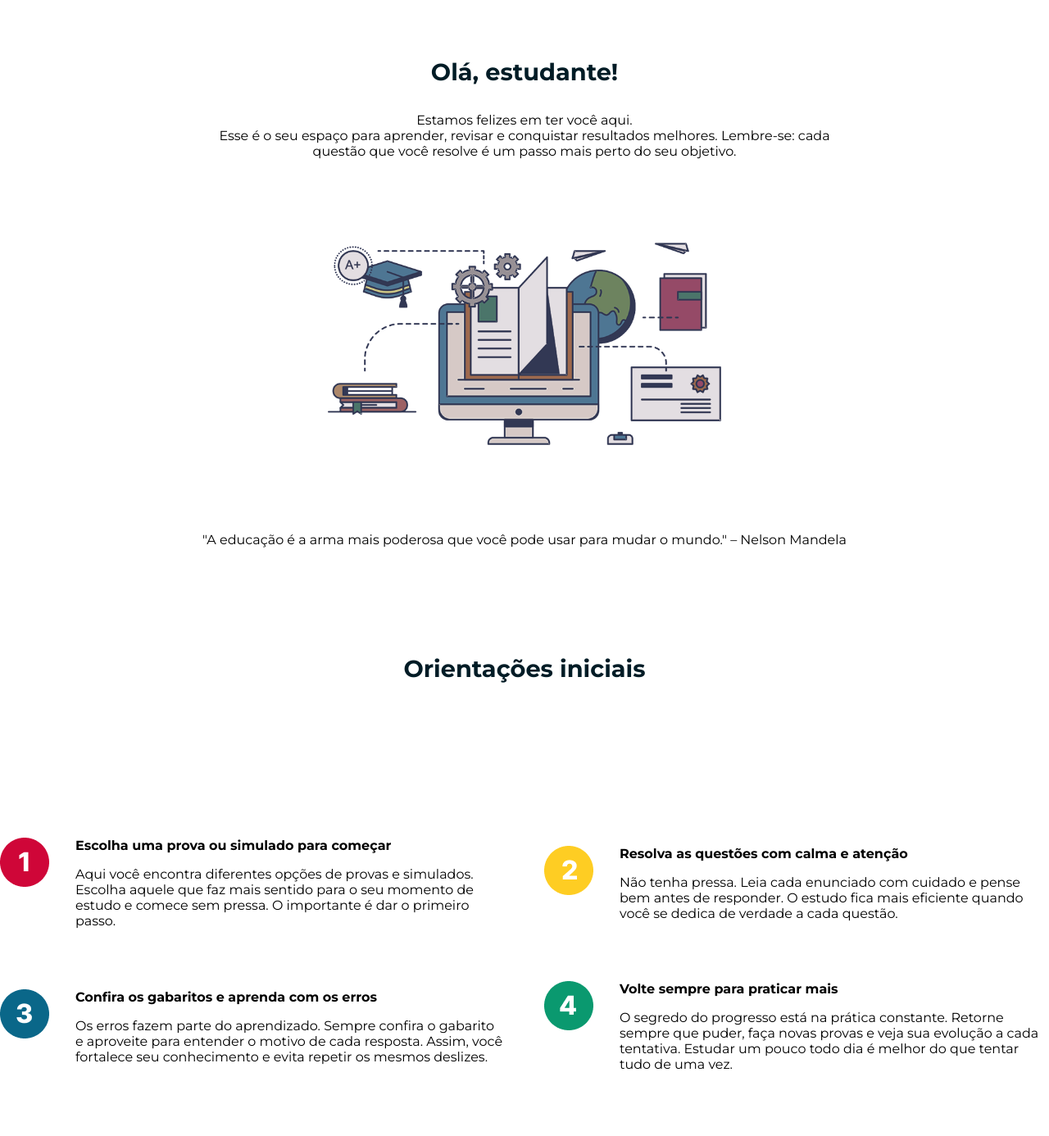
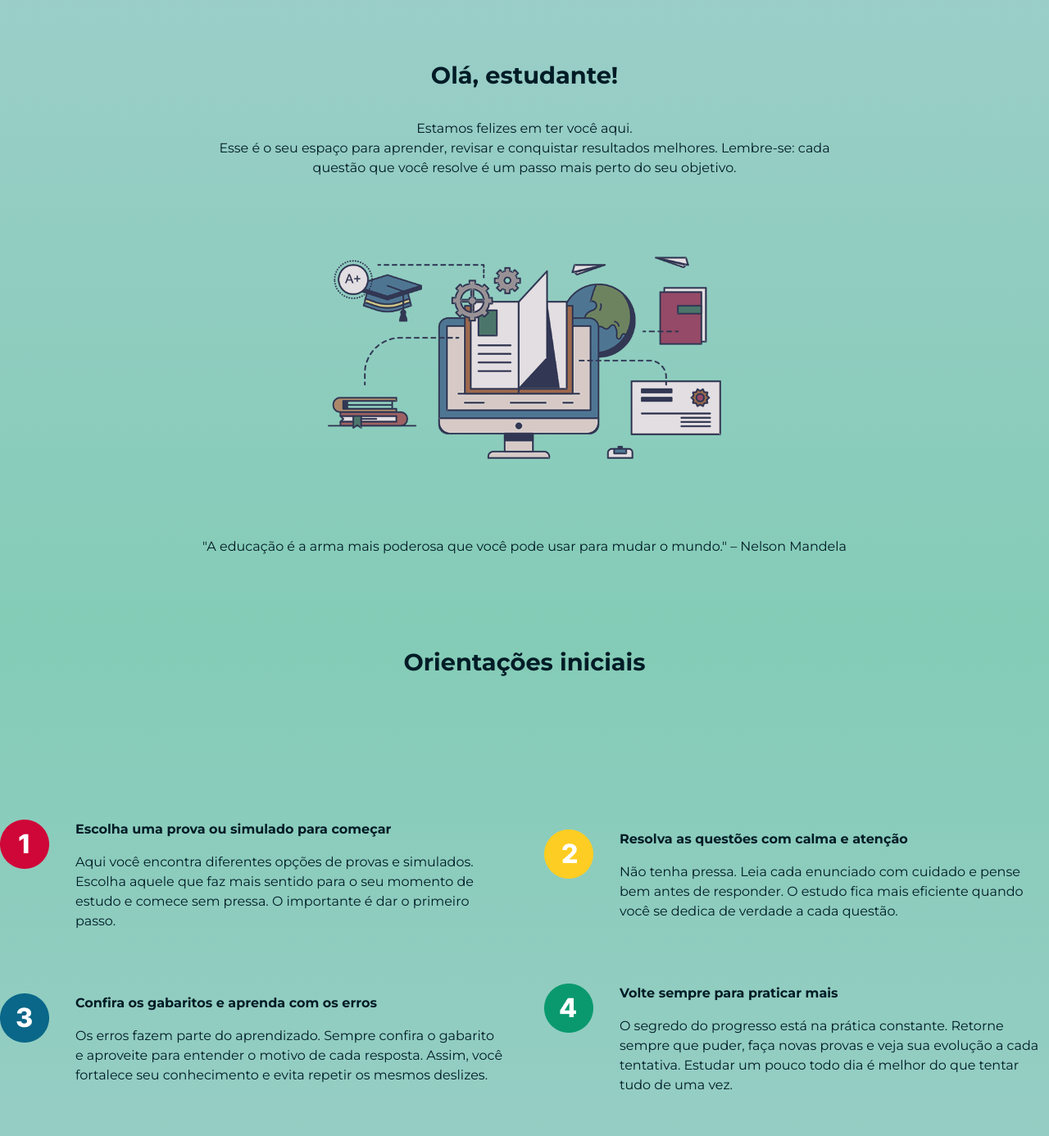
Before and after one commit to clayton-oly/SimuQuestFrontAngular, an Angular app: page / in a window 1280 px wide. Shown: the part 891-2277 px from the top of the page at 82% size. Built offline with nearby package versions, Linux system fonts and the light colour scheme; no server answers.

Commit message:
alteração na estilização da home

```diff
--- a/angular.json
+++ b/angular.json
@@ -30,7 +30,8 @@
               "@angular/material/prebuilt-themes/azure-blue.css",
               "src/styles.css"
             ],
-            "scripts": []
+            "scripts": [
+            ]
           },
           "configurations": {
             "production": {
--- a/src/app/app.component.css
+++ b/src/app/app.component.css
@@ -5,5 +5,5 @@
 }
 
 .conteudo {
-  /* flex: 1; */
+  flex: 1;
 }
--- a/src/app/pages/home/home.component.html
+++ b/src/app/pages/home/home.component.html
@@ -264,4 +264,5 @@
 
   </div>
 
+
 </main>
--- a/src/app/pages/home/home.component.scss
+++ b/src/app/pages/home/home.component.scss
@@ -19,6 +19,18 @@
   --clr-smoke: #475d65;
   --clr-ebony: #001c26;
   --clr-onyx: #000000;
+}
+
+/* final season*/
+
+/*season Main*/
+main {
+  background: linear-gradient(
+    to top,
+    var(--clr-navy-one),
+    var(--clr-jade-one),
+    var(--clr-navy-one),
+  );
 }
 
 /* final season*/
@@ -187,6 +199,7 @@
           display: flex;
           flex-direction: column;
           gap: 1em;
+          color: var(--clr-ebony);
 
           .title-intro {
             color: var(--clr-ebony);
@@ -201,10 +214,13 @@
 
       & ul {
         & li {
-          .sub-title-one-intro {}
+          .sub-title-one-intro {
+            color: var(--clr-ebony);
+          }
 
           .sub-title-two-intro {
             max-width: 800px;
+            color: var(--clr-ebony);
           }
         }
       }
@@ -222,6 +238,7 @@
 
   .frase-intro {
     display: flex;
+    color: var(--clr-ebony);
   }
 }
 
@@ -266,10 +283,10 @@
             display: flex;
             flex-direction: column;
             gap: 1em;
+            color: var(--clr-ebony);
 
             .title-one {
               font-weight: bold;
-
             }
 
             .text-one {
@@ -293,6 +310,7 @@
             display: flex;
             flex-direction: column;
             gap: 1em;
+            color: var(--clr-ebony);
 
             .title-two {
               font-weight: bold;
@@ -320,6 +338,7 @@
             display: flex;
             flex-direction: column;
             gap: 1em;
+            color: var(--clr-ebony);
 
             .title-three {
               font-weight: bold;
@@ -347,6 +366,7 @@
             display: flex;
             flex-direction: column;
             gap: 1em;
+            color: var(--clr-ebony);
 
             .title-for {
               font-weight: bold;
@@ -505,7 +525,6 @@
         border-width: 0.1em;
         border-style: solid;
         border-color: var(--clr-navy);
-        // overflow: hidden;
         resize: none;
 
       }
@@ -514,7 +533,8 @@
         display: flex;
         align-items: center;
         justify-content: end;
-        .btn-request{
+
+        .btn-request {
           background: var(--clr-navy);
           border: none;
           color: #fff;
@@ -546,6 +566,7 @@
         align-items: center;
         text-align: center;
         gap: 1em;
+        color: var(--clr-ebony);
 
         .final-text-request {}
 
--- a/src/app/pages/login/login.component.html
+++ b/src/app/pages/login/login.component.html
@@ -45,5 +45,6 @@
     <div class="btn-login">
       <button (click)="logar()">Entrar</button>
     </div>
+
   </div>
 </div>
--- a/src/app/pages/login/login.component.scss
+++ b/src/app/pages/login/login.component.scss
@@ -13,7 +13,7 @@
 }
 
 .login-backgroung {
-  height: 100vh;
+  height:100vh;
   background: linear-gradient(
     to right,
     var(--clr-navy),
--- a/src/main.ts
+++ b/src/main.ts
@@ -3,6 +3,9 @@ import { AppComponent } from './app/app.component';
 import { provideHttpClient } from '@angular/common/http';
 import { provideRouter } from '@angular/router';
 import { routes } from './app/app.routes';
+
+import 'bootstrap/dist/css/bootstrap.min.css';
+import 'bootstrap/dist/js/bootstrap.bundle.min.js';
 
 bootstrapApplication(AppComponent, {
   providers: [
--- a/src/styles.css
+++ b/src/styles.css
@@ -23,5 +23,5 @@
   --clr-jade-one:#0a996f80;
 }
 
-html, body { height: 100%; }
+/* html, body { height: 100%; } */
 body { margin: 0; font-family: Roboto, "Helvetica Neue", sans-serif; }
```
